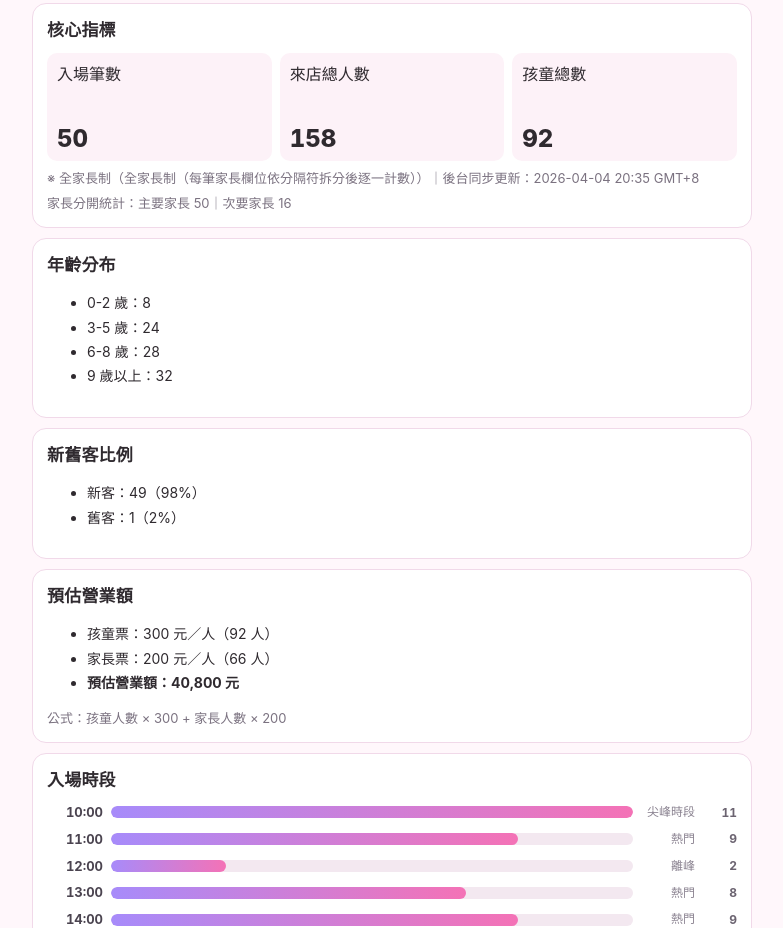
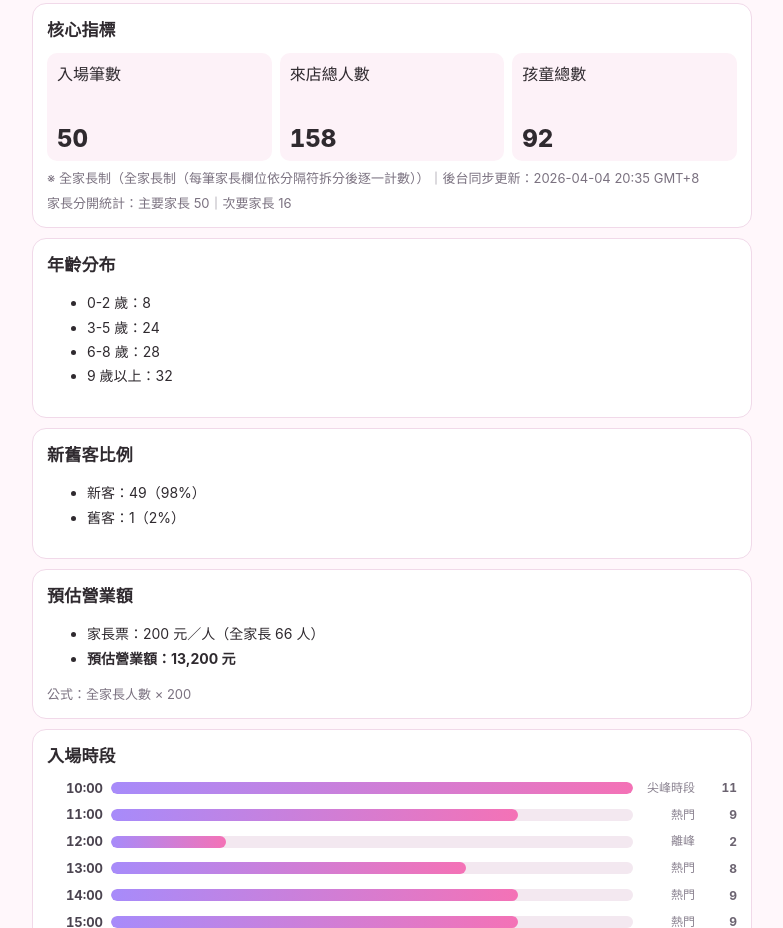
Before and after one commit to tedliu123456-arch/flapark-mobile, a plain HTML site: page today.html in a window 1280 px wide. Shown: the part 264-1192 px from the top of the page, without its empty margins (248-1031 px from the left). Drawn offline with Linux system fonts and the light colour scheme.

Commit message:
fix(revenue): estimate revenue by full-guardian count only (200 each)

```diff
--- a/today.html
+++ b/today.html
@@ -72,11 +72,10 @@
     <div class="card">
       <h2>預估營業額</h2>
       <ul>
-        <li>孩童票：300 元／人（92 人）</li>
-        <li>家長票：200 元／人（66 人）</li>
-        <li><b>預估營業額：40,800 元</b></li>
+        <li>家長票：200 元／人（全家長 66 人）</li>
+        <li><b>預估營業額：13,200 元</b></li>
       </ul>
-      <div class="muted">公式：孩童人數 × 300 + 家長人數 × 200</div>
+      <div class="muted">公式：全家長人數 × 200</div>
     </div>
 
     <div class="card">
```
